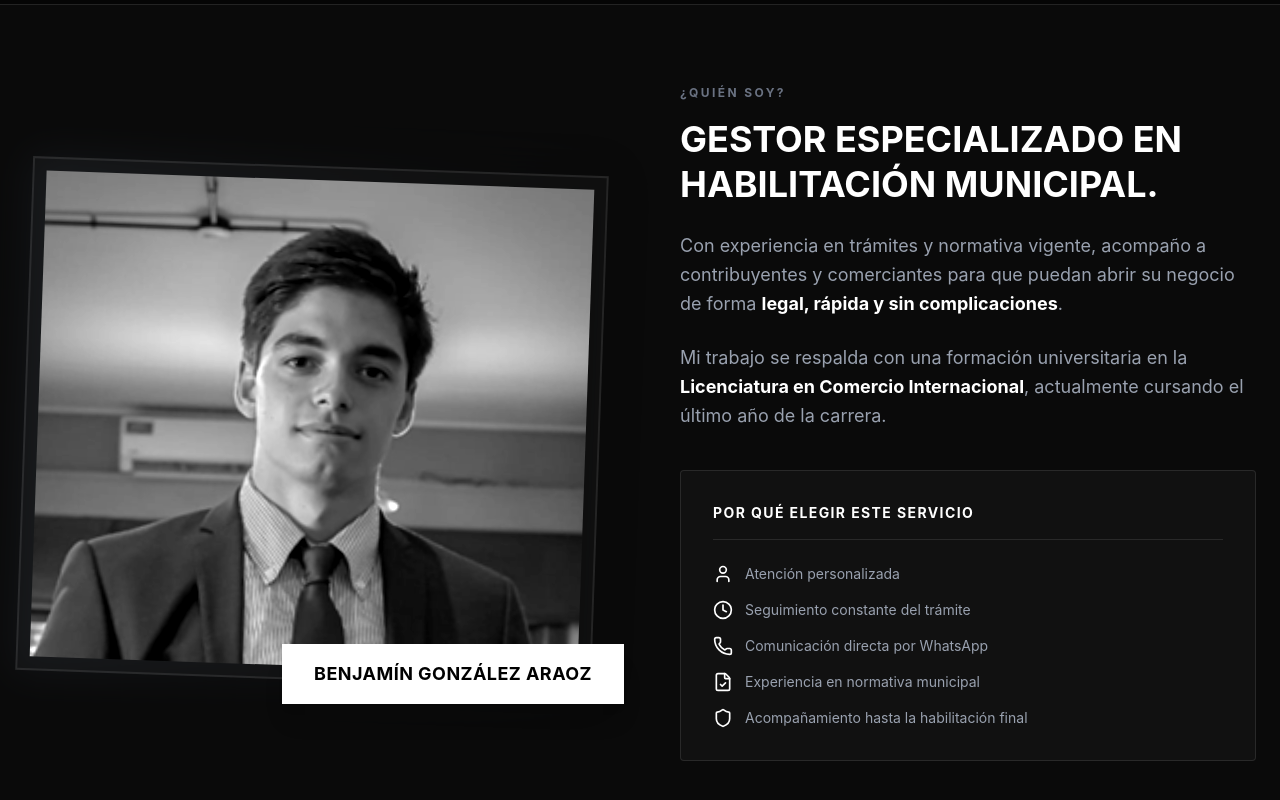
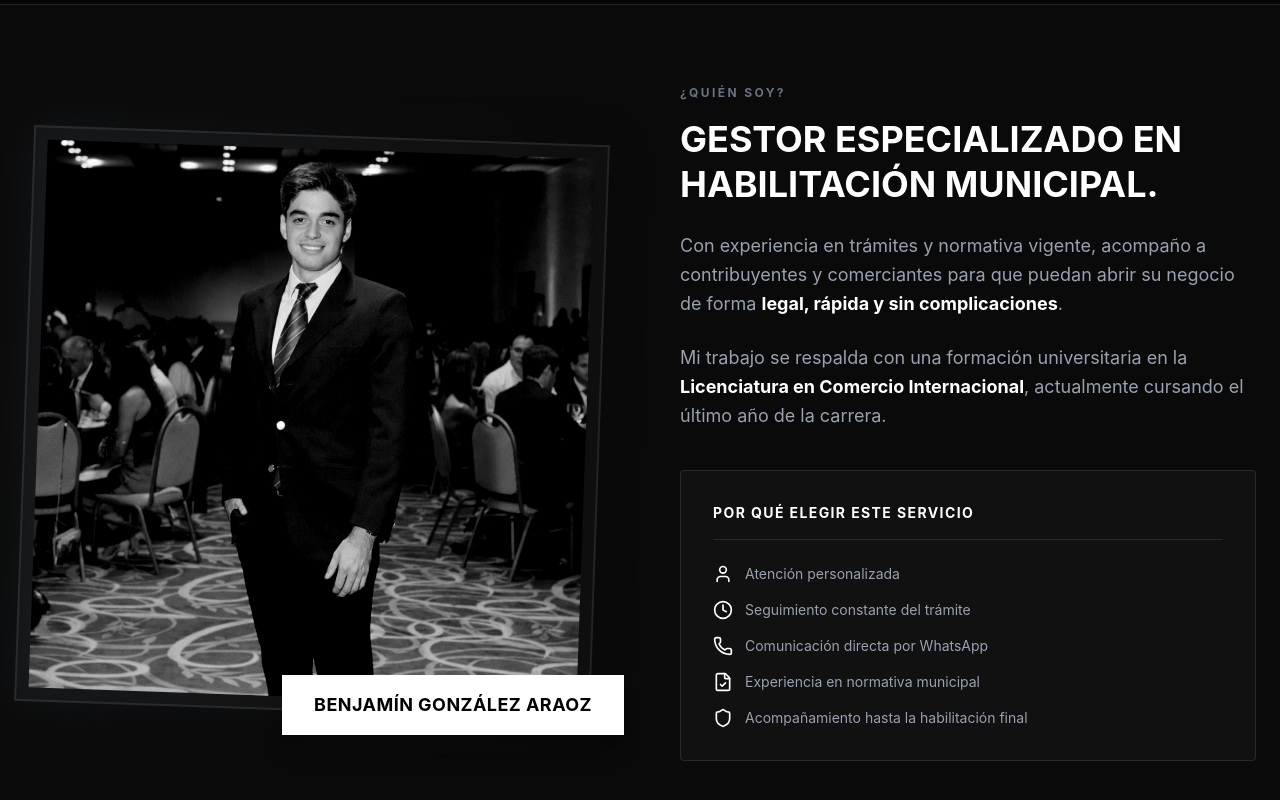
Before and after one commit to LautaroLeall/BG-Habilitaciones, a React (Vite) app: page / in a window 1280 px wide. Shown: the part 2442-3242 px from the top of the page. Built offline with nearby package versions, Linux system fonts and the light colour scheme.

Commit message:
new img (benjamin section about)

```diff
--- a/src/components/sections/About.jsx
+++ b/src/components/sections/About.jsx
@@ -3,7 +3,7 @@ import { motion } from "framer-motion";
 import { User, Clock, Phone, FileCheck, Shield } from "lucide-react";
 import "../../styles/About.css";
 
-const profileImage = "benjamin-gonzalez.png";
+const profileImage = "about.png";
 
 const reasons = [
     {
```
